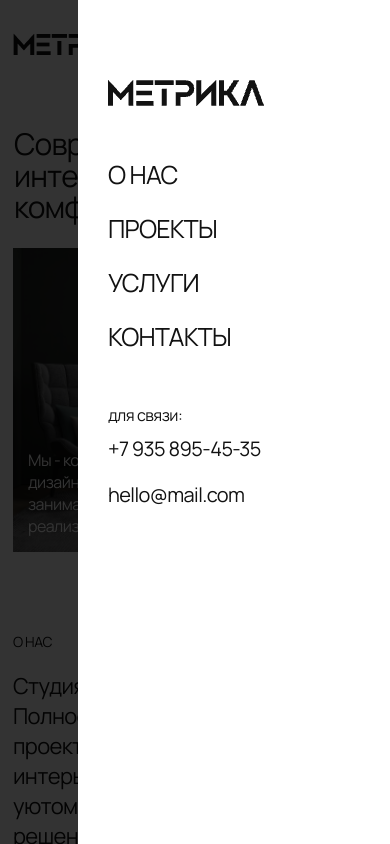
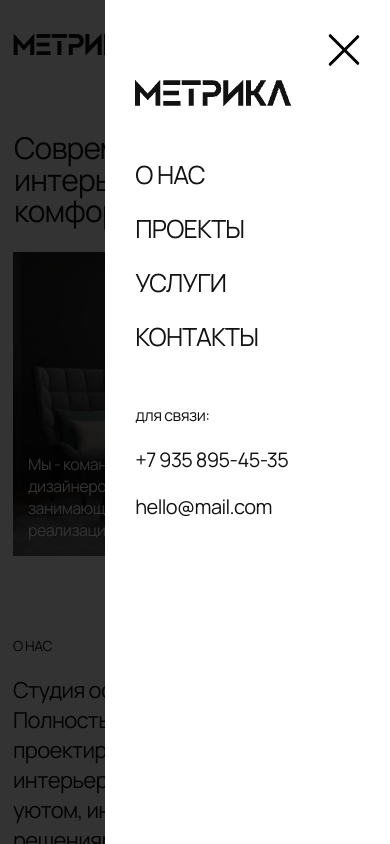
Before and after one commit to Bulat696/Interior, a plain HTML site: page index.html in a window 390 px wide. Both pictures are taken after a click on the button 340 px from the left and 50 px from the top of the page. Shown: the top 844 px of the page. Drawn offline with Linux system fonts and the light colour scheme.

Commit message:
Update header.css

```diff
--- a/styles/header.css
+++ b/styles/header.css
@@ -1,10 +1,9 @@
 .header-inner {
     position: relative;
     margin-top: 33px;
-    margin-bottom: 70px;
+    margin-bottom: 74px;
     display: flex;
     justify-content: space-between;
-
 }
 
 .nav {
@@ -15,6 +14,7 @@
 .nav__link {
     font-size: 18px;
     line-height: 25px;
+    border-bottom: 1px solid transparent;
     text-decoration: none;
 }
 
@@ -39,32 +39,34 @@
     visibility: hidden;
     background-color: rgba(0, 0, 0, 0.8);
     z-index: 10;
+    transition: all 1s ease;
 }
 
 .burger_open {
     opacity: 1;
-    visibility:visible
+    visibility:visible;
 }
 
 .burger__content {
     display: flex;
     flex-direction: column;
     gap: 50px;
-    padding-top: 80px;
-    padding-left: 30px;
-    width: 80%;
+    padding: 80px 88px 65px 30px;
+    width: 73%;
     height: 100%;
     background-color: rgb(255, 255, 255);
+    transition: transform .3s linear;
+    transform: translateX(100%);
+}
+
+.burger_open .burger__content {
+    transform: translateX(0);
 }
 
 .burger-nav {
     display: flex;
     flex-direction: column;
     gap: 20px;
-}
-
-span {
-    display: inline;
 }
 
 .burger-nav__link {
@@ -75,28 +77,29 @@ span {
 
 .burger-nav__link:hover {
     opacity: 0.5;
-    border-bottom: 2px solid #000;
+    border-bottom: 2px solid rgba(0, 0, 0, 0.5);
 }
 
 .burger__contacts {
     display: flex;
     flex-direction: column;
+    gap: 20px;
 }
 
 .burger__title {
     font-size: 16px;
-    line-height: 22px;
+    line-height: normal;
 }
 
 a[class="burger__tel"], a[class="burger__mail"] {
 font-size: 20px;
-line-height: 45.62px;
+line-height: normal;
 text-decoration: none;
 }
 
 a[class="burger__tel"]:hover, a[class="burger__mail"]:hover {
     opacity: 0.5;
-    border-bottom: 2px solid #000;
+    border-bottom: 2px solid rgba(0, 0, 0, 0.5);
 }
 
 @media (max-width: 961px) {
@@ -105,14 +108,61 @@ a[class="burger__tel"]:hover, a[class="burger__mail"]:hover {
     }
 
     .burger-btn {
+        display: block;
+        right: 0px;
+        padding: 0;
+        width: 50px;
         position: absolute;
-        right: 20px;
-        display: block;
-        width: 34px;
-        height: 34px;
+        height: 18px;
+        background: transparent;
+        border: none;
         cursor: pointer;
-        border: none;
-        background: none;
         z-index: 15;
     }
+
+    .burger-btn:before,
+    .burger-btn:after {
+        content: '';
+        position: absolute;
+        display: block;
+        width: 100%;
+        height: 3px;
+        border-radius: 10px;
+        background: #000;
+    }
+
+    .burger-btn:before {
+        top: 0;
+        transition: bottom .3s .15s, transform .3s;
+    }
+
+    .burger-btn:after {
+        margin-bottom: 6px;
+        right: 0;
+        bottom: 0;
+        width: 35px;
+        transition: top .3s .15s, transform .3s;
+    }
+
+    .burger-btn_open {
+        right: 12px;
+        width: 42px;
+        height: 34px;
+    }
+
+    .burger-btn_open::before {
+        content: '';
+        top: 15px;
+        transform: rotate(45deg);
+        transition: top .3s, transform .3s .15s;
+    }
+
+    .burger-btn_open::after {
+        content: '';
+        bottom: 9px;
+        transform: rotate(-45deg);
+        transition: bottom .3s, transform .3s .15s;
+        width: 100%;
+    }
+
 }
```
